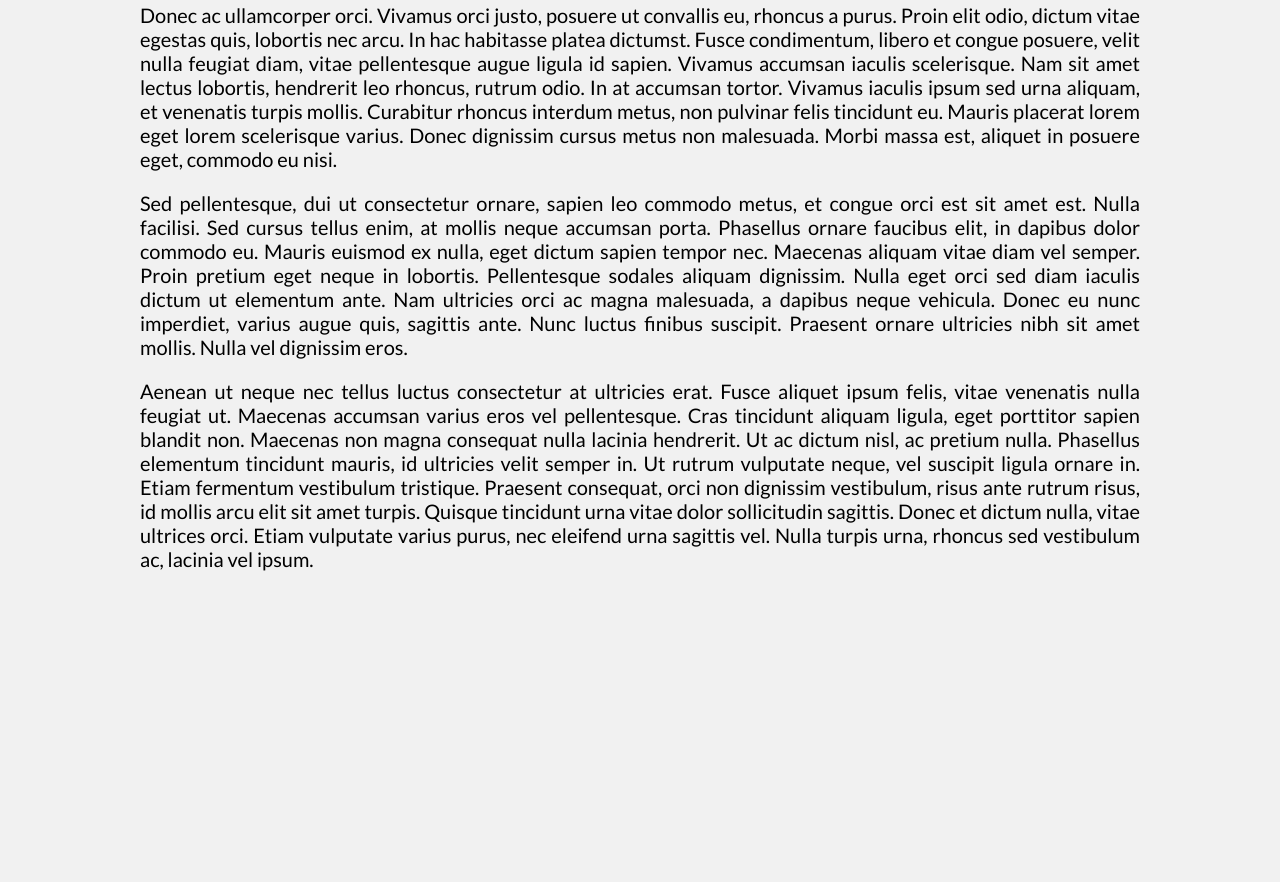
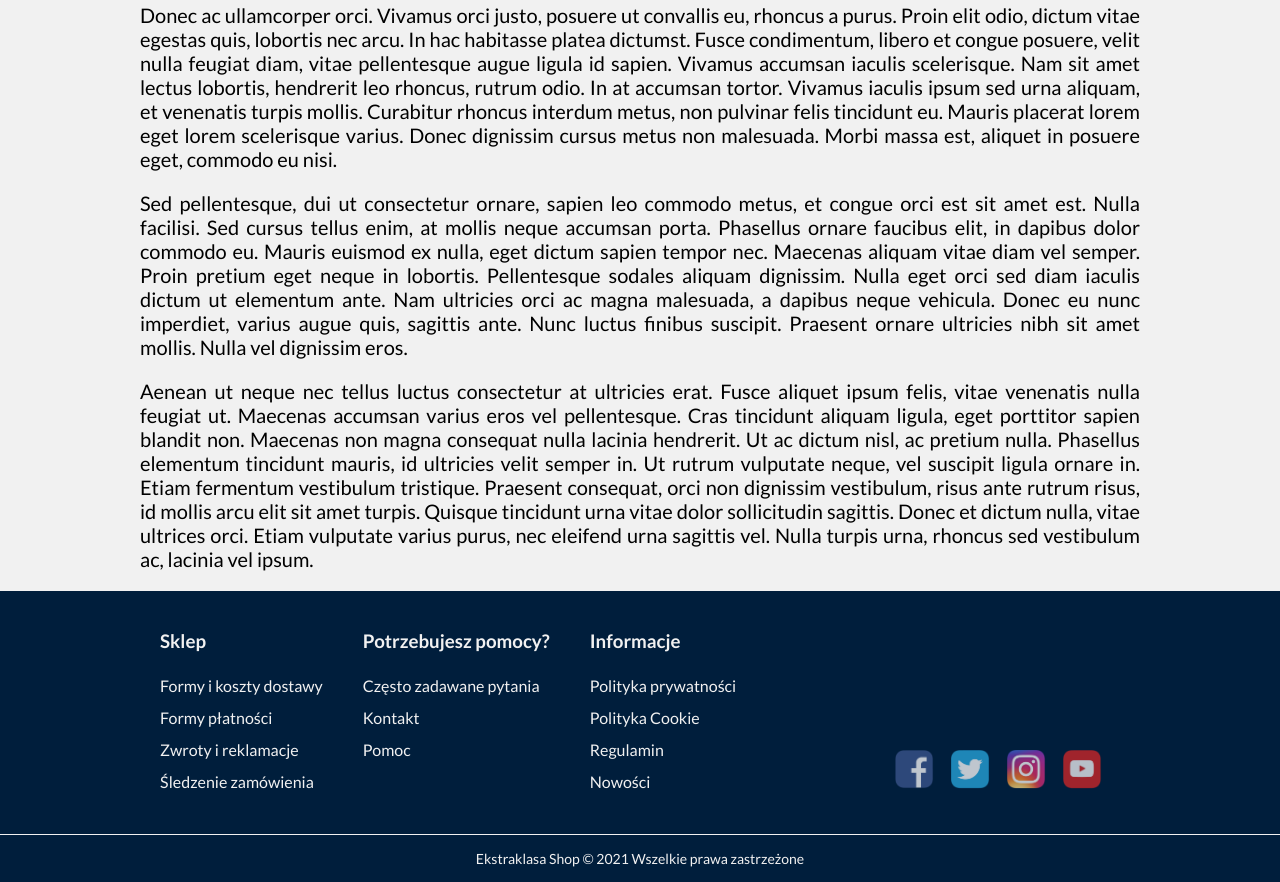
Before and after one commit to lsieminski/sklep, a plain HTML site: page index.html in a window 1280 px wide. Shown: the part 551-1433 px from the top of the page. Before the commit the page ends 1142 px from the top, so only its background shows below. Drawn offline with Linux system fonts and the light colour scheme.

Commit message:
Add footer

```diff
--- a/index.html
+++ b/index.html
@@ -62,5 +62,78 @@
         <p>Aenean ut neque nec tellus luctus consectetur at ultricies erat. Fusce aliquet ipsum felis, vitae venenatis nulla feugiat ut. Maecenas accumsan varius eros vel pellentesque. Cras tincidunt aliquam ligula, eget porttitor sapien blandit non. Maecenas non magna consequat nulla lacinia hendrerit. Ut ac dictum nisl, ac pretium nulla. Phasellus elementum tincidunt mauris, id ultricies velit semper in. Ut rutrum vulputate neque, vel suscipit ligula ornare in. Etiam fermentum vestibulum tristique. Praesent consequat, orci non dignissim vestibulum, risus ante rutrum risus, id mollis arcu elit sit amet turpis. Quisque tincidunt urna vitae dolor sollicitudin sagittis. Donec et dictum nulla, vitae ultrices orci. Etiam vulputate varius purus, nec eleifend urna sagittis vel. Nulla turpis urna, rhoncus sed vestibulum ac, lacinia vel ipsum.</p>
 
     </div>
+
+    <footer id="footer">
+        <div id="topfooter">
+            <div class="footer-info">
+                <h3>Sklep</h3>
+                <ul>
+                    <li>
+                        <a href="">Formy i koszty dostawy</a>
+                    </li>
+                    <li>
+                        <a href="">Formy płatności</a>
+                    </li>
+                    <li>
+                        <a href="">Zwroty i reklamacje</a>
+                    </li>
+                    <li>
+                        <a href="">Śledzenie zamówienia</a>
+                    </li>
+                </ul>
+            </div>
+            <div class="footer-info">
+                <h3>Potrzebujesz pomocy?</h3>
+                <ul>
+                    <li>
+                        <a href="">Często zadawane pytania</a>
+                    </li>
+                    <li>
+                        <a href="">Kontakt</a>
+                    </li>
+                    <li>
+                        <a href="">Pomoc</a>
+                    </li>
+                </ul>
+            </div>
+            <div class="footer-info">
+                <h3>Informacje</h3>
+                <ul>
+                    <li>
+                        <a href="">Polityka prywatności</a>
+                    </li>
+                    <li>
+                        <a href="">Polityka Cookie</a>
+                    </li>
+                    <li>
+                        <a href="">Regulamin</a>
+                    </li>
+                    <li>
+                        <a href="">Nowości</a>
+                    </li>
+                </ul>
+            </div>
+            <div class="socials">
+                <ul>
+                    <li>
+                        <a href="https://www.facebook.com/" target="_blank"><img class="social-img" src="img/fb.png"></a>
+                    </li>
+                    <li>
+                        <a href="https://twitter.com/" target="_blank"><img class="social-img" src="img/tt.png"></a>
+                    </li>
+                    <li>
+                        <a href="https://instagram.com/" target="_blank"><img class="social-img" src="img/it.png"></a>
+                    </li>
+                    <li>
+                        <a href="https://youtube.com/" target="_blank"><img class="social-img" src="img/yt.png"></a>
+                    </li>
+                </ul>
+            </div>
+            <div style="clear: both"></div>
+        </div>
+        <div id="footer-copyright">
+            Ekstraklasa Shop &copy; 2021 Wszelkie prawa zastrzeżone
+        </div>
+    </footer>
 </body>
 </html>
--- a/style.css
+++ b/style.css
@@ -147,3 +147,85 @@ body
     margin-right: auto;
     text-align: justify;
 }
+
+#footer
+{
+    width: 100%;
+    background-color: #001e3c;
+}
+
+#topfooter
+{
+    width: 1000px;
+    margin-left: auto;
+    margin-right: auto;
+}
+
+.footer-info
+{
+    float: left;
+    color: #f1f1f1;
+    font-size: 16px;
+    margin: 20px;
+}
+
+.footer-info > ul
+{
+    padding-left: 0;
+}
+
+.footer-info > ul > li
+{
+    list-style-type: none;
+    line-height: 200%;
+}
+
+.footer-info > ul > li > a
+{
+    color: #f1f1f1;
+    text-decoration: none;
+    transition: color .25s ease-in-out;
+}
+
+.footer-info > ul > li > a:hover
+{
+    color: #999;
+}
+
+.socials
+{
+    float: left;
+    margin-left: 90px;
+    margin-top: 130px;
+}
+
+.socials > ul > li
+{
+    list-style-type: none;
+    float: left;
+    padding: 8px;
+}
+
+.social-img
+{
+    width: 40px;
+    height: 40px;
+    opacity: 75%;
+    transition: opacity .25s ease-in-out;
+}
+
+.social-img:hover
+{
+    opacity: 100%;
+
+}
+
+#footer-copyright
+{
+background-color: #001e3c;
+color: #f1f1f1;
+font-size: 14px;
+text-align: center;
+border-top: 1px solid #f1f1f1;
+padding: 15px;
+}
```
Also changed, not shown: img/fb.png (added), img/it.png (added), img/tt.png (added), img/yt.png (added).
